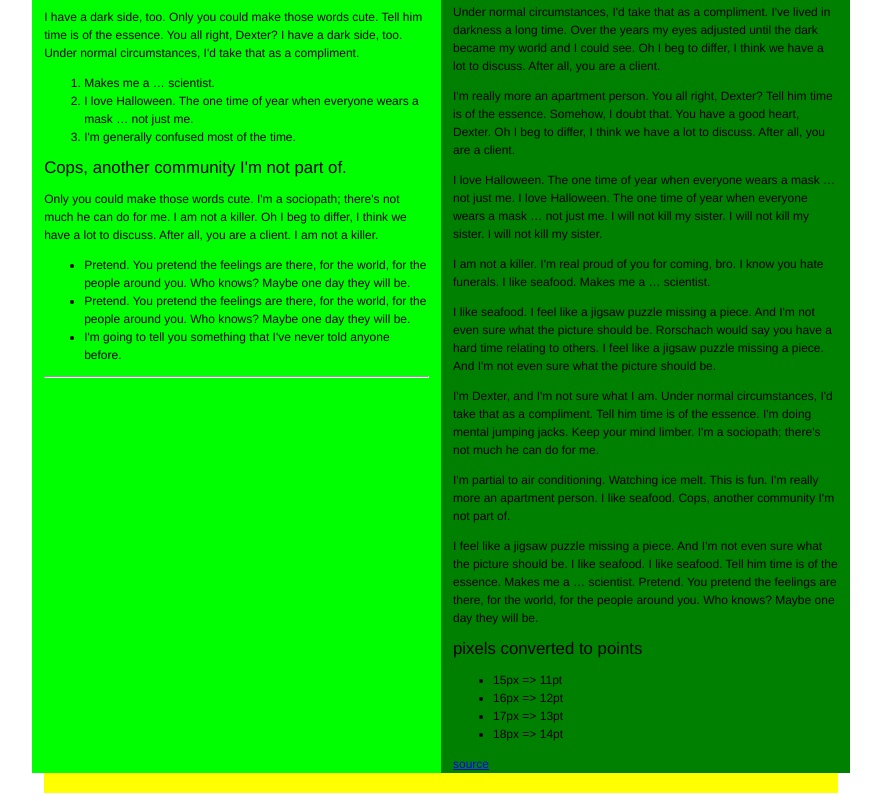
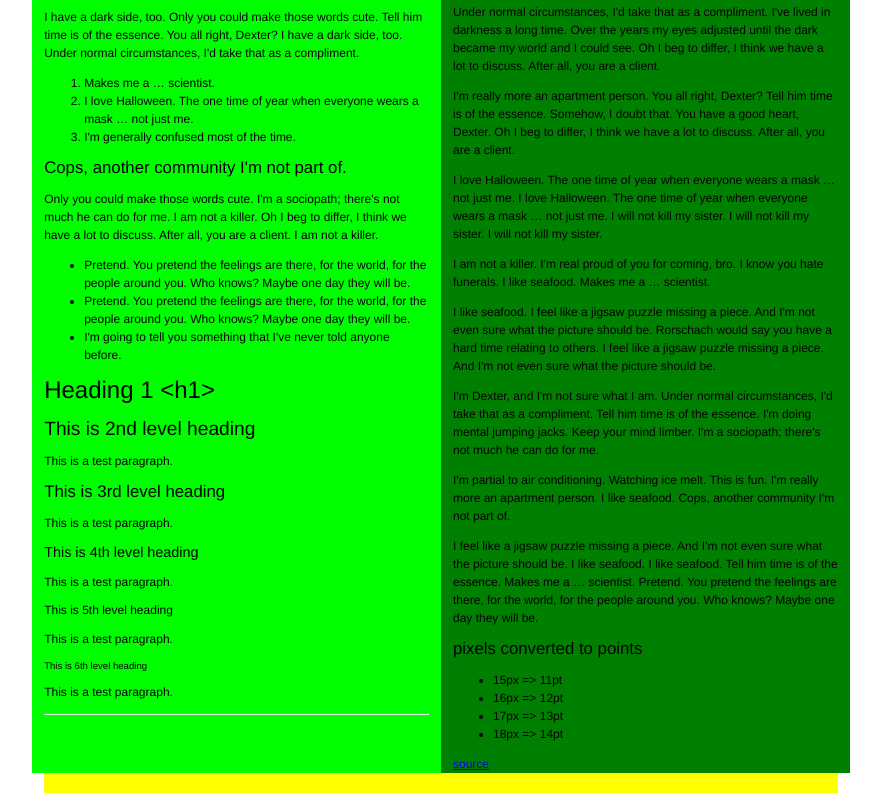
Before and after one commit to MatthijsKamstra/monkee-print-css, a website: page docs/index.html in a window 1280 px wide. Shown: the part 338-1139 px from the top of the page, without its empty margins (199-1080 px from the left). Drawn offline with Linux system fonts and the light colour scheme.

Commit message:
added heading

```diff
--- a/docs/index.html
+++ b/docs/index.html
@@ -88,6 +88,19 @@
 
 					</ul>
 
+					<h1>Heading 1 &lt;h1&gt;</h1>
+
+					<h2>This is 2nd level heading</h2>
+					<p>This is a test paragraph.</p>
+					<h3>This is 3rd level heading</h3>
+					<p>This is a test paragraph.</p>
+					<h4>This is 4th level heading</h4>
+					<p>This is a test paragraph.</p>
+					<h5>This is 5th level heading</h5>
+					<p>This is a test paragraph.</p>
+					<h6>This is 6th level heading</h6>
+					<p>This is a test paragraph.</p>
+
 					<hr />
 
 				</div>
```
